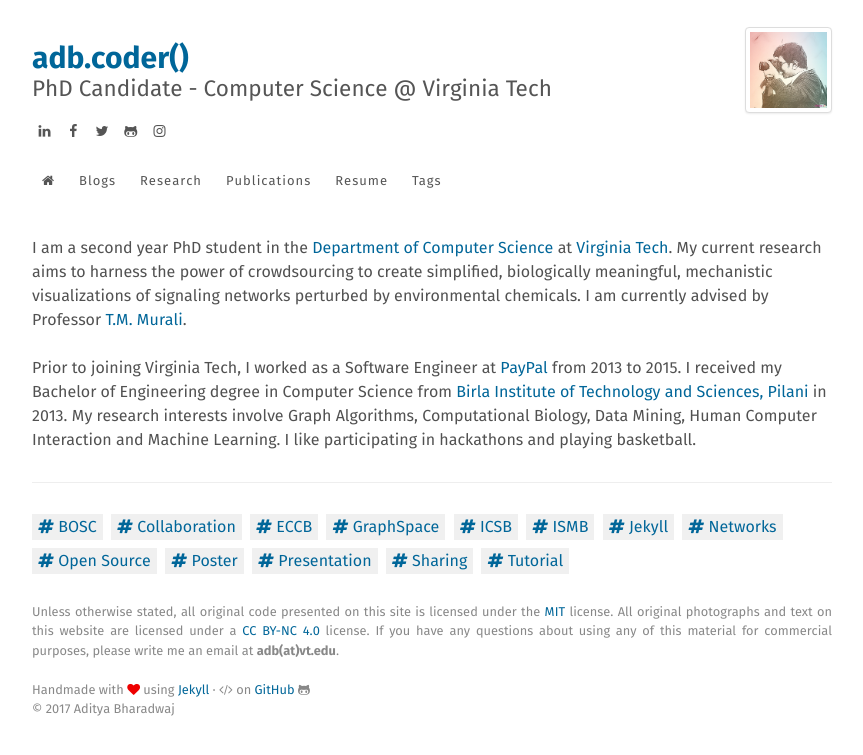
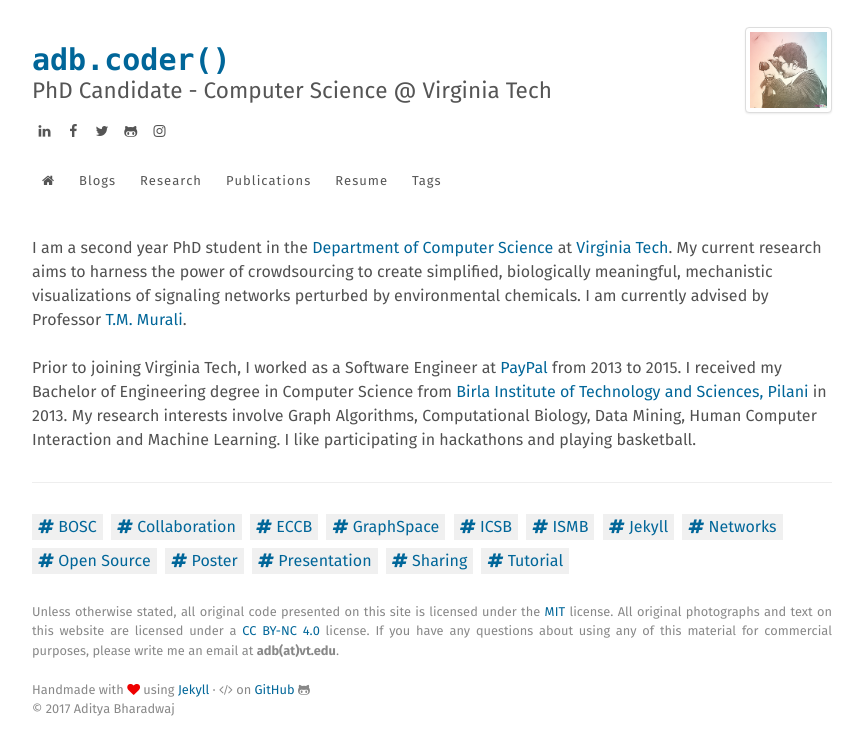
Before and after one commit to adbharadwaj/adbharadwaj.github.io, a Jekyll site: the page built from index.html, in a window 1280 px wide. Shown: the top 755 px of the page, without its empty margins (208-1071 px from the left). Built offline with Jekyll 4.4.1, drawn with Linux system fonts in a browser that asks for light colours.

Commit message:
Update _layout.scss

```diff
--- a/assets/scss/_layout.scss
+++ b/assets/scss/_layout.scss
@@ -271,11 +271,12 @@
     margin-top: 2rem;
     margin-bottom: 0;
     color: #000;
+    line-height: 2rem;
 
     a {
         color: #069;
         font-weight: bold;
-
+        font-family:Consolas,Monaco,Lucida Console,Liberation Mono,DejaVu Sans Mono,Bitstream Vera Sans Mono,Courier New;
         &:hover {
             background-color: transparent;
         }
```
